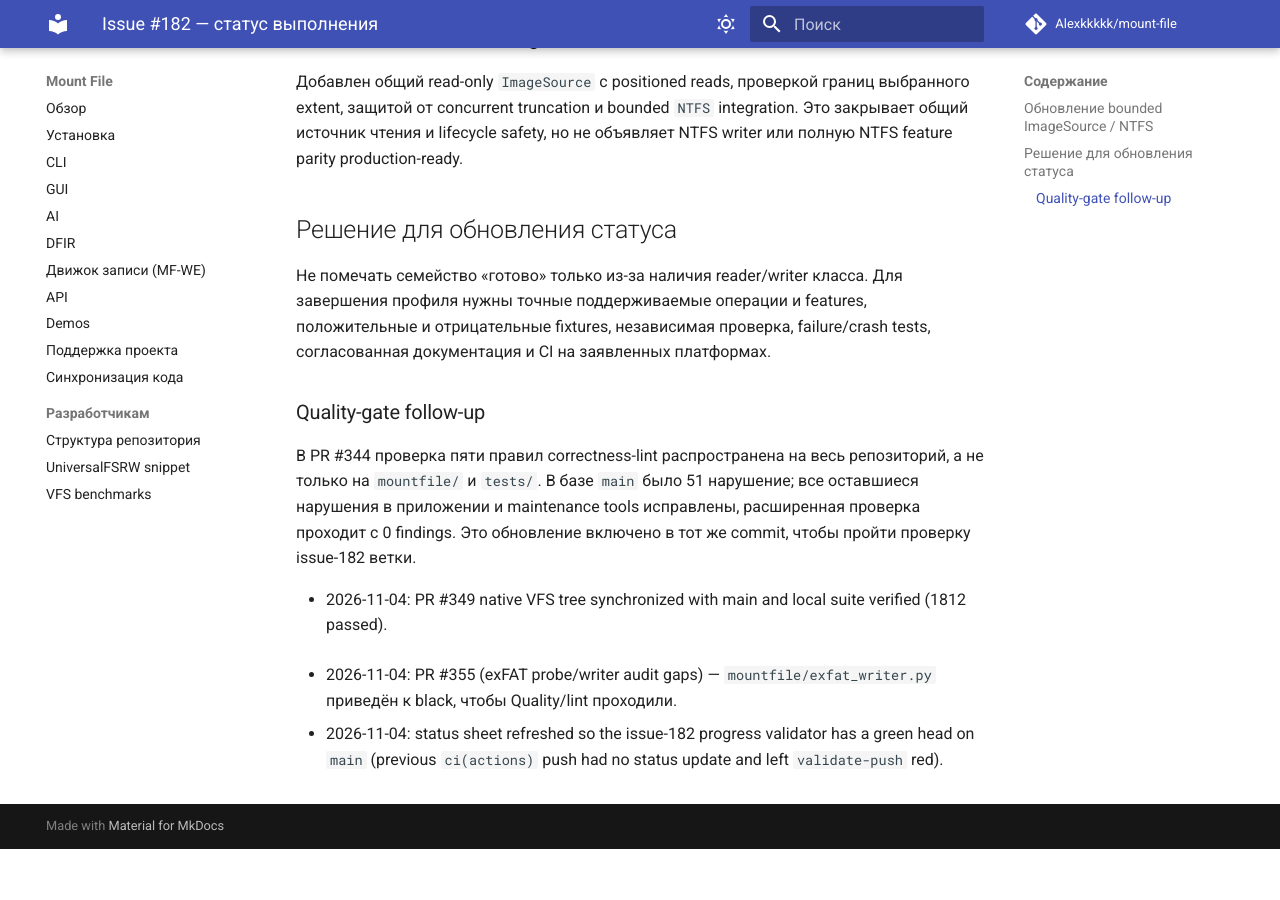
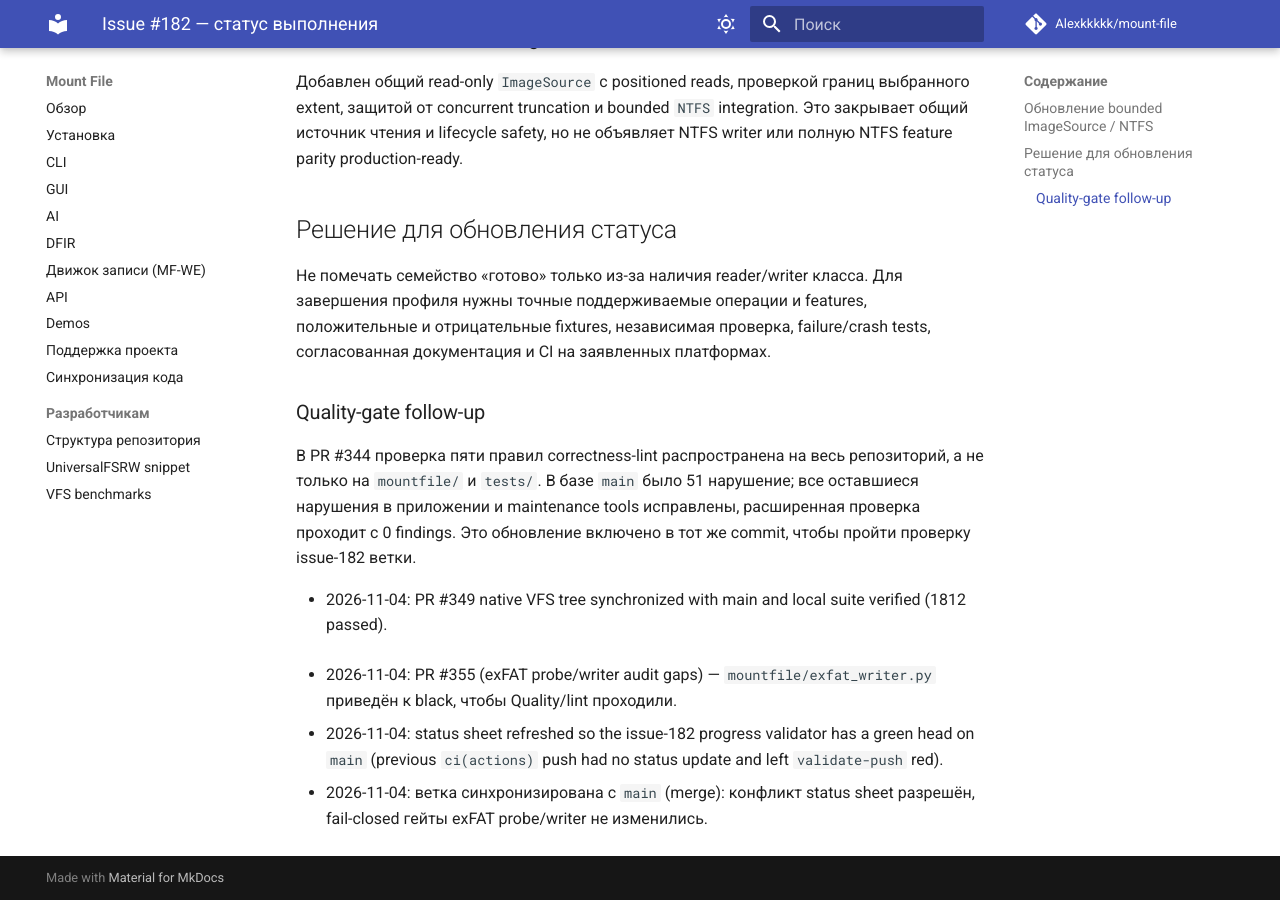
Before and after one commit to Alexkkkkk/mount-file, an MkDocs documentation site: the page built from docs/issue-182-status.md, in a window 1280 px wide and 900 px high, scrolled down 1915 px. Built offline with MkDocs 1.6.1 and Material for MkDocs 9.7.7, drawn with Linux system fonts in a browser that asks for light colours; comment, search, counter and statistics services are not loaded; before the commit the page ends 2764 px from its top, so only the background shows below that.

Commit message:
docs(issue-182): update status sheet for sync-merge commit

```diff
--- a/docs/issue-182-status.md
+++ b/docs/issue-182-status.md
@@ -39,3 +39,4 @@
 - 2026-11-04: PR #355 (exFAT probe/writer audit gaps) — `mountfile/exfat_writer.py` приведён к black, чтобы Quality/lint проходили.
 
 - 2026-11-04: status sheet refreshed so the issue-182 progress validator has a green head on `main` (previous `ci(actions)` push had no status update and left `validate-push` red).
+- 2026-11-04: ветка синхронизирована с `main` (merge): конфликт status sheet разрешён, fail-closed гейты exFAT probe/writer не изменились.
```
